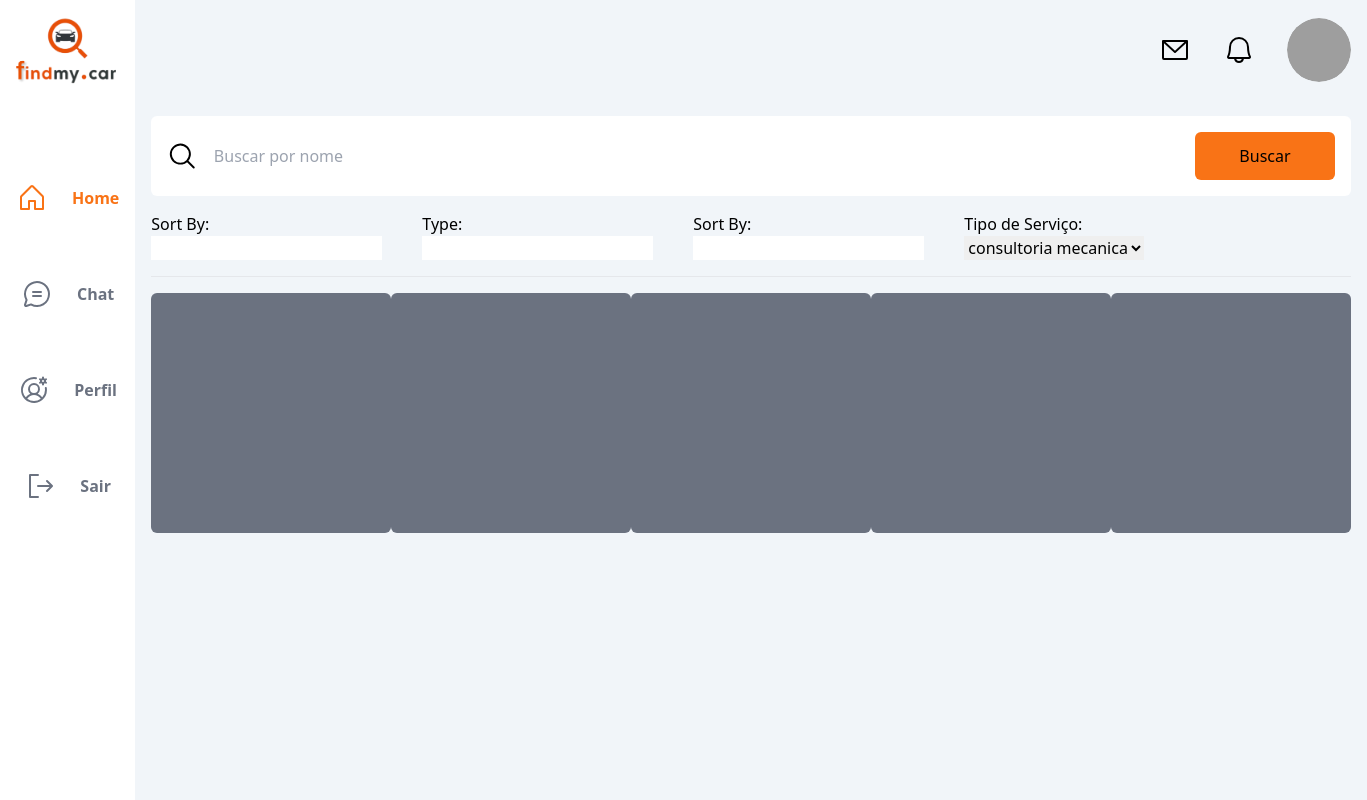
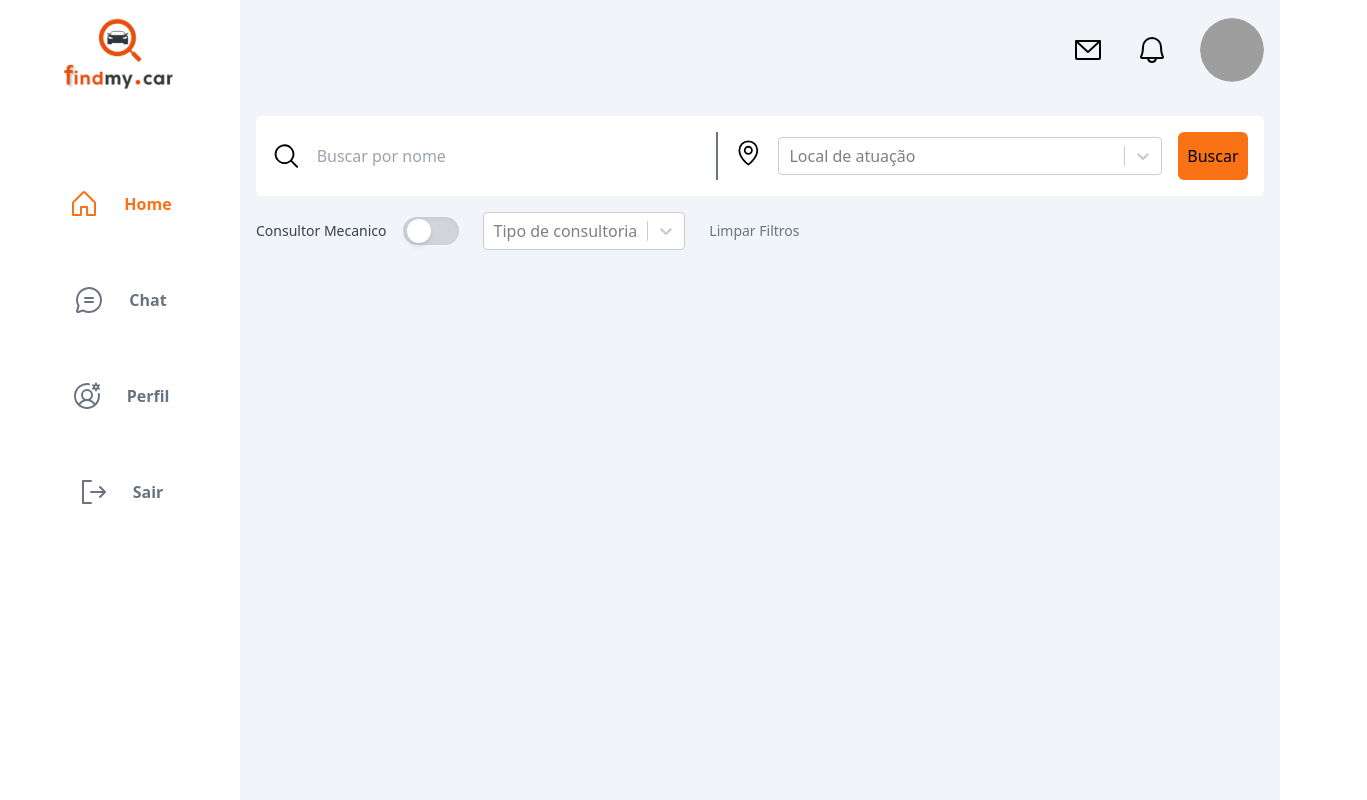
Before and after one commit to joao547/findmycar, a React (Vite) app in the folder frontend/: page /user/home in a window 1280 px wide. Shown: the whole page, 1367 px wide, since content can reach past the window. Built offline with nearby package versions, Linux system fonts and the light colour scheme; grey boxes are pictures that could not be loaded.

Commit message:
create the home template

```diff
--- /dev/null
+++ b/frontend/src/helpers/selectOptions.ts
@@ -0,0 +1,40 @@
+const ufOptions = [
+  { label: 'Acre', value: 'AC' },
+  { label: 'Alagoas', value: 'AL' },
+  { label: 'Amapá', value: 'AP' },
+  { label: 'Amazonas', value: 'AM' },
+  { label: 'Bahia', value: 'BA' },
+  { label: 'Ceará', value: 'CE' },
+  { label: 'Distrito Federal', value: 'DF' },
+  { label: 'Espírito Santo', value: 'ES' },
+  { label: 'Goiás', value: 'GO' },
+  { label: 'Maranhão', value: 'MA' },
+  { label: 'Mato Grosso', value: 'MT' },
+  { label: 'Mato Grosso do Sul', value: 'MS' },
+  { label: 'Minas Gerais', value: 'MG' },
+  { label: 'Pará', value: 'PA' },
+  { label: 'Paraíba', value: 'PB' },
+  { label: 'Paraná', value: 'PR' },
+  { label: 'Pernambuco', value: 'PE' },
+  { label: 'Piauí', value: 'PI' },
+  { label: 'Rio de Janeiro', value: 'RJ' },
+  { label: 'Rio Grande do Norte', value: 'RN' },
+  { label: 'Rio Grande do Sul', value: 'RS' },
+  { label: 'Rondônia', value: 'RO' },
+  { label: 'Roraima', value: 'RR' },
+  { label: 'Santa Catarina', value: 'SC' },
+  { label: 'São Paulo', value: 'SP' },
+  { label: 'Sergipe', value: 'SE' },
+  { label: 'Tocantins', value: 'TO' },
+];
+
+const optionsBuscador = [
+  { label: 'carros antigos', value: 'carros antigos' },
+  { label: 'carros raros', value: 'carros raros' },
+  { label: 'carros comuns', value: 'carros comuns' },
+  { label: 'carros econômicos', value: 'carros econômicos' },
+  { label: 'carros esportivos', value: 'carros esportivos' },
+  { label: 'carros zero', value: 'carros zero' },
+];
+
+export { ufOptions, optionsBuscador };
--- a/frontend/src/pages/home/HomePage.tsx
+++ b/frontend/src/pages/home/HomePage.tsx
@@ -1,10 +1,14 @@
-import { MagnifyingGlass } from '@phosphor-icons/react';
+/* eslint-disable max-len */
+import { MagnifyingGlass, MapPin } from '@phosphor-icons/react';
+import Select, { SingleValue } from 'react-select';
+import { optionsBuscador, ufOptions } from '../../helpers/selectOptions';
+import ToggleSwitch from './components/ToggleSwitch';
 
 export function HomePage() {
   return (
     <div>
       <section className='flex items-center justify-center'>
-        <div className='bg-white h-20 w-full rounded-md flex items-center justify-between p-4'>
+        <div className='bg-white h-20 w-full rounded-md flex items-center p-4 gap-4'>
           <div className='flex gap-4 w-full'>
             <MagnifyingGlass size={32} />
             <input
@@ -13,55 +17,30 @@ export function HomePage() {
               className='w-full outline-none'
             />
           </div>
+          <div className='w-1 h-full bg-gray-500' />
+          <div className='flex gap-4 w-full'>
+            <MapPin size={32} />
+            <div className='w-full'>
+              <Select options={ufOptions} placeholder='Local de atuação' />
+            </div>
+          </div>
+
           <button className='bg-orange-500 h-full w-40 rounded-md'>
             Buscar
           </button>
         </div>
       </section>
-      <section className='mt-4 flex gap-10'>
-        <div>
-          <p>Sort By:</p>
-          <input type='text' />
+      <section className='mt-4 flex items-center gap-6'>
+        <ToggleSwitch />
+        <div className=''>
+          <Select
+            options={optionsBuscador}
+            placeholder='Tipo de consultoria'
+            isMulti
+          />
         </div>
-
-        <div>
-          <p>Type:</p>
-          <input type='text' />
-        </div>
-
-        <div>
-          <p>Sort By:</p>
-          <input type='text' />
-        </div>
-
-        <div>
-          <p>Tipo de Serviço:</p>
-          <select name='' id=''>
-            <option value='1'>consultoria mecanica</option>
-            <option value=''>consultoria veiculo</option>
-          </select>
-        </div>
+        <button className='text-sm text-gray-500'>Limpar Filtros</button>
       </section>
-      <hr className='mt-4' />
-      <main className='mt-4 flex justify-between flex-wrap'>
-        <ul className='flex w-full justify-between'>
-          <li>
-            <div className='w-60 h-60 bg-gray-500 rounded-md'></div>
-          </li>
-          <li>
-            <div className='w-60 h-60 bg-gray-500 rounded-md'></div>
-          </li>
-          <li>
-            <div className='w-60 h-60 bg-gray-500 rounded-md'></div>
-          </li>
-          <li>
-            <div className='w-60 h-60 bg-gray-500 rounded-md'></div>
-          </li>
-          <li>
-            <div className='w-60 h-60 bg-gray-500 rounded-md'></div>
-          </li>
-        </ul>
-      </main>
     </div>
   );
 }
--- /dev/null
+++ b/frontend/src/pages/home/components/ToggleSwitch/index.tsx
@@ -0,0 +1,36 @@
+/* eslint-disable max-len */
+import React, { useState } from 'react';
+
+const ToggleSwitch = () => {
+  const [isChecked, setIsChecked] = useState(false);
+
+  const handleToggle = () => {
+    console.log(isChecked);
+    setIsChecked(!isChecked);
+  };
+
+  return (
+    <label className='flex items-center cursor-pointer gap-4'>
+      <div className='text-gray-700 text-sm'>Consultor Mecanico</div>
+      <div
+        className={`relative ${
+          isChecked ? 'bg-orange-500' : 'bg-gray-300'
+        } rounded-full shadow-inner w-14 h-7 flex items-center p-1 transition-background`}
+      >
+        <input
+          type='checkbox'
+          className='hidden'
+          checked={isChecked}
+          onChange={handleToggle}
+        />
+        <div
+          className={`toggle-dot w-6 h-6 bg-white rounded-full shadow-md transform transition-transform duration-300 ${
+            isChecked ? 'translate-x-full bg-orange-500' : ''
+          }`}
+        ></div>
+      </div>
+    </label>
+  );
+};
+
+export default ToggleSwitch;
```
